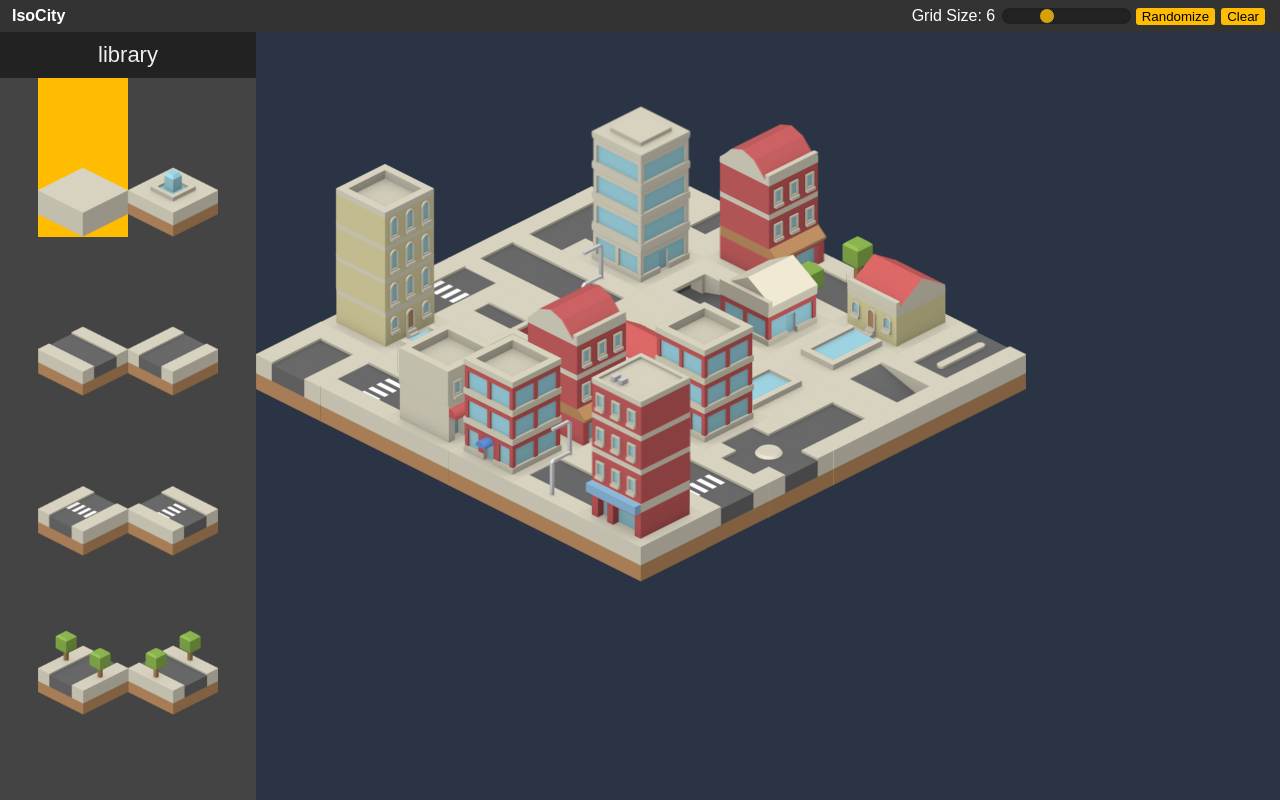
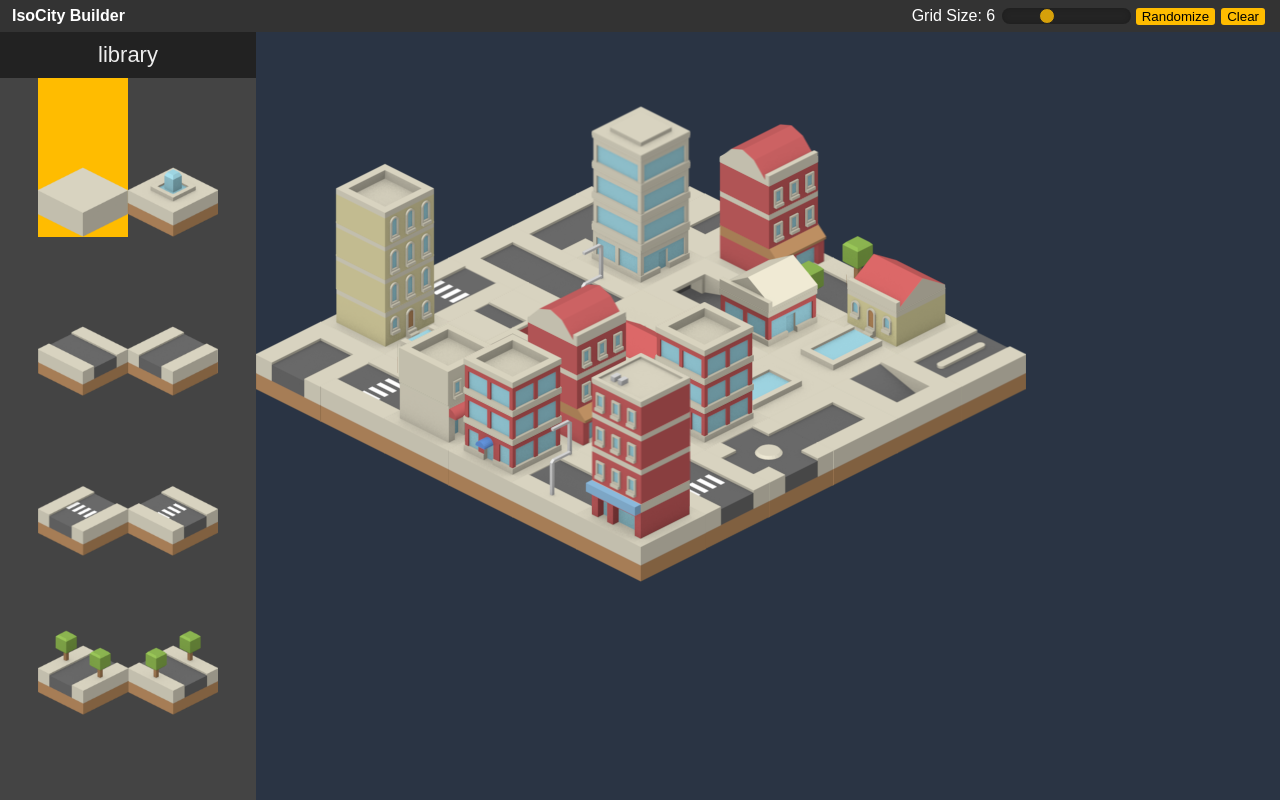
Before and after one commit to gatthias/iso-city-builder, a React (Create React App) app: page / in a window 1280 px wide. Built offline with nearby package versions, Linux system fonts and the light colour scheme.

Commit message:
Add netlify config. Update site name in header.

```diff
--- a/src/components/Header.jsx
+++ b/src/components/Header.jsx
@@ -9,7 +9,7 @@ export default function Header({
 }) {
   return (
     <header>
-      <span className="title">IsoCity</span>
+      <span className="title">IsoCity Builder</span>
       <div className="options">
         <label htmlFor="gridsize-input">Grid Size: {gridSize}</label>&nbsp;
         <input
```
Also changed, not shown: 1 other file (tests, documents, lock files or other folders).
